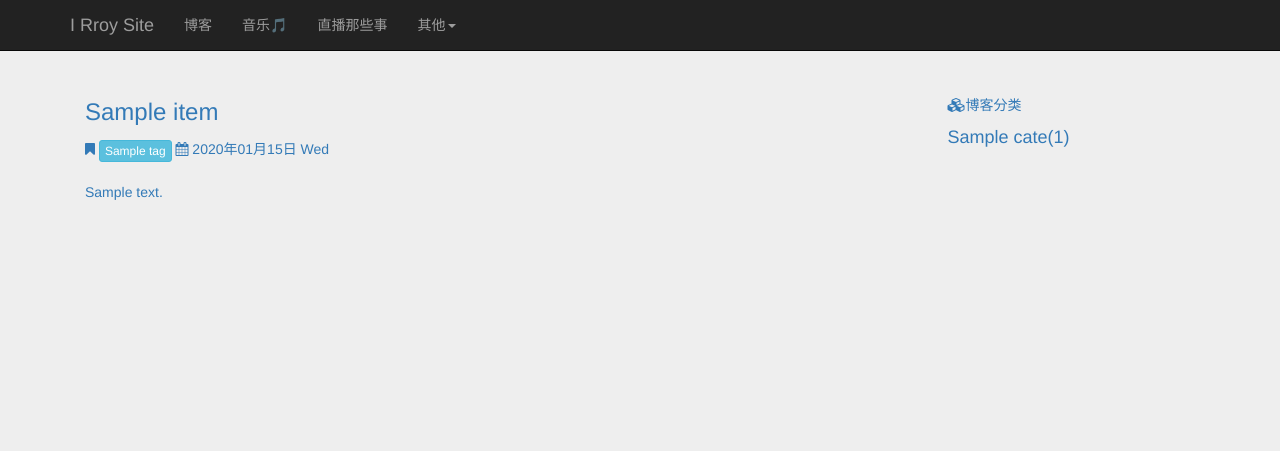
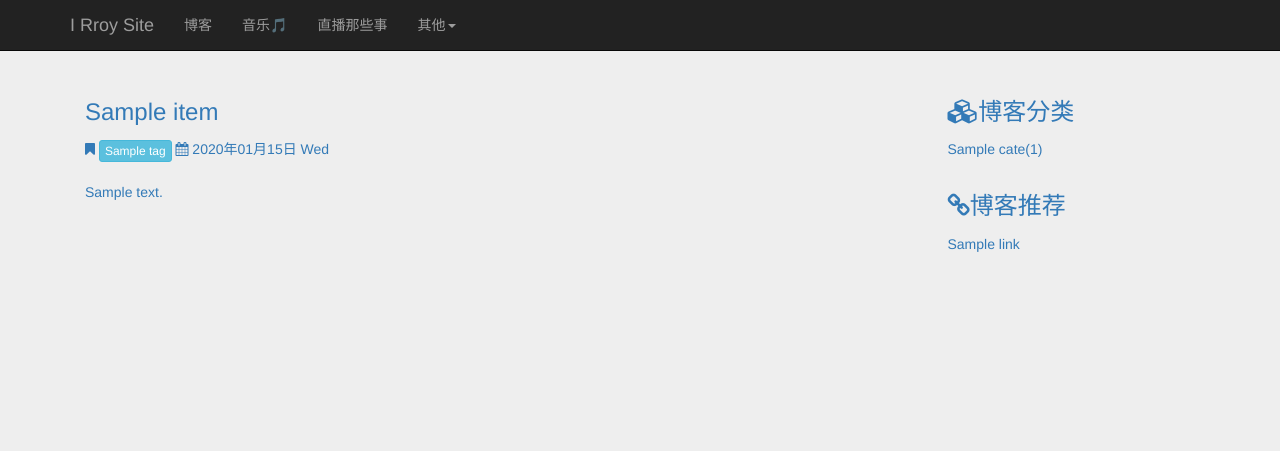
Before and after one commit to Roryjia/irory, a Django app: template src/templates/blog/list.html in a window 1280 px wide. Shown: the top 451 px of the page. Run offline with Django 3.2, Linux system fonts and the light colour scheme; the template is opened without the code that fills it: most values are stand-ins (such as "Sample title", 1, 10 or a date in 2020); parts of the project's set-up code (start-up, migrations or seed data) failed here and were passed over; some libraries are stand-ins or nearby versions.

Commit message:
add blog friend links

```diff
--- a/src/live/views.py
+++ b/src/live/views.py
@@ -19,7 +19,6 @@ class LiveDetail(BaseView):
     template_name = 'live/detail.html'
 
     def get(self, request, *args, **kwargs):
-        print args[0], '------'
         live = Live.objects.filter(live_code=args[0]).first()
         kwargs.update(
             live=live
--- a/src/templates/blog/list.html
+++ b/src/templates/blog/list.html
@@ -28,14 +28,30 @@
                 {% endfor %}
             </div>
             <div class="blog-nav col-xs-3">
+
+{#                <div class="blog-me">#}
+{#                    <p class="title">#}
+{#                        <i class="fa fa-smile-o" aria-hidden="true"></i>个人信息#}
+{#                    </p>#}
+{#                    <p>I'am rory</p>#}
+{#                    <p>python develop</p>#}
+{#                </div>#}
+
                 <div class="blog-category">
-                    <p>
+                    <p class="title">
                         <i class="fa fa-cubes" aria-hidden="true"></i>博客分类
                     </p>
                     {% for c in cates %}
-                        <a href="{% url 'blog_list' %}?cid={{ c.id }}">
-                            {{ c.name }}({{ c.num_cates }})
-                        </a>
+                        <p><a href="{% url 'blog_list' %}?cid={{ c.id }}">{{ c.name }}({{ c.num_cates }})</a></p>
+                    {% endfor %}
+                </div>
+
+                <div class="blog-link">
+                    <p class="title">
+                        <i class="fa fa-link" aria-hidden="true"></i>博客推荐
+                    </p>
+                    {% for l in links %}
+                        <p><a href="{{ l.site }}" target="_blank">{{ l.name }}</a></p>
                     {% endfor %}
                 </div>
             </div>
--- a/static/css/blog.css
+++ b/static/css/blog.css
@@ -31,13 +31,32 @@ div.blog-page{
     }
 }
 
-.blog-nav{
+.blog-nav {
     margin-top: 45px;
 }
+.blog-me p {
+    color: #337ab7;
+}
+
+/*.blog-category {*/
+    /*margin: 30px auto;*/
+/*}*/
 .blog-category a {
     text-decoration: none;
-    font-size: large;
 }
 .blog-category p {
     color: #337ab7;
 }
+
+.blog-link {
+    margin: 30px auto;
+}
+.blog-link a {
+    text-decoration: none;
+}
+.blog-link p {
+    color: #337ab7;
+}
+p.title {
+    font-size: x-large;
+}
```
Also changed, not shown: src/blog/adminx.py (+8 -1 lines), src/blog/models.py (+13 -0 lines), src/blog/views.py (+5 -3 lines), src/templates/blog/detail.html (+11 -4 lines).
